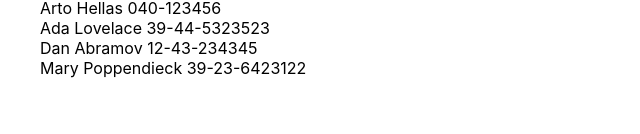
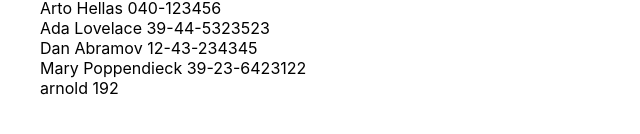
Before and after one commit to amitchell94/js-react-phonebook, a React (Create React App) app: page / in a window 1280 px wide. Shown: the part 296-430 px from the top of the page, without its empty margins (0-640 px from the left). Built offline with nearby package versions, Linux system fonts and the light colour scheme; data requests are answered from the project's data file.

Commit message:
Converted to REST API, added service

```diff
--- a/db.json
+++ b/db.json
@@ -1,5 +1,5 @@
 {
-  "persons":[
+  "persons": [
     {
       "name": "Arto Hellas",
       "number": "040-123456",
@@ -19,6 +19,11 @@
       "name": "Mary Poppendieck",
       "number": "39-23-6423122",
       "id": 4
+    },
+    {
+      "name": "arnold",
+      "number": "192",
+      "id": 5
     }
   ]
 }
--- a/src/App.js
+++ b/src/App.js
@@ -1,6 +1,6 @@
 import React, {useEffect, useState} from 'react'
 import axios from 'axios'
-
+import personService from "./services/persons";
 
 const Filter = (props) => {
 
@@ -45,10 +45,10 @@ const App = () => {
     const [newFilter, setNewFilter] = useState('')
 
     useEffect(() => {
-        axios
-            .get('http://localhost:3001/persons')
-            .then(response => {
-                setPersons(response.data)
+        personService
+            .getAll()
+            .then(initialPersons => {
+                setPersons(initialPersons)
             })
     },[])
 
@@ -75,9 +75,13 @@ const App = () => {
         }
 
         const personObject = {name: newName, number: newNumber}
-        setPersons(persons.concat(personObject))
-        setNewName('')
-        setNewNumber('')
+        personService
+            .create(personObject)
+            .then(returnedPerson => {
+                setPersons(persons.concat(returnedPerson))
+                setNewName('')
+                setNewNumber('')
+            })
     }
 
 
--- /dev/null
+++ b/src/services/persons.js
@@ -0,0 +1,19 @@
+import axios from 'axios'
+const baseUrl = "http://localhost:3001/persons"
+
+const getAll = () => {
+    const request = axios.get(baseUrl)
+    return request.then(response => response.data)
+}
+
+const create = newObject => {
+    const request = axios.post(baseUrl,newObject)
+    return request.then(response => response.data)
+}
+
+const update = (id, newObject) => {
+    const request = axios.put(`${baseUrl}/${id}`,newObject)
+    return request.then(response => response.data)
+}
+
+export default {getAll, create, update}
```
